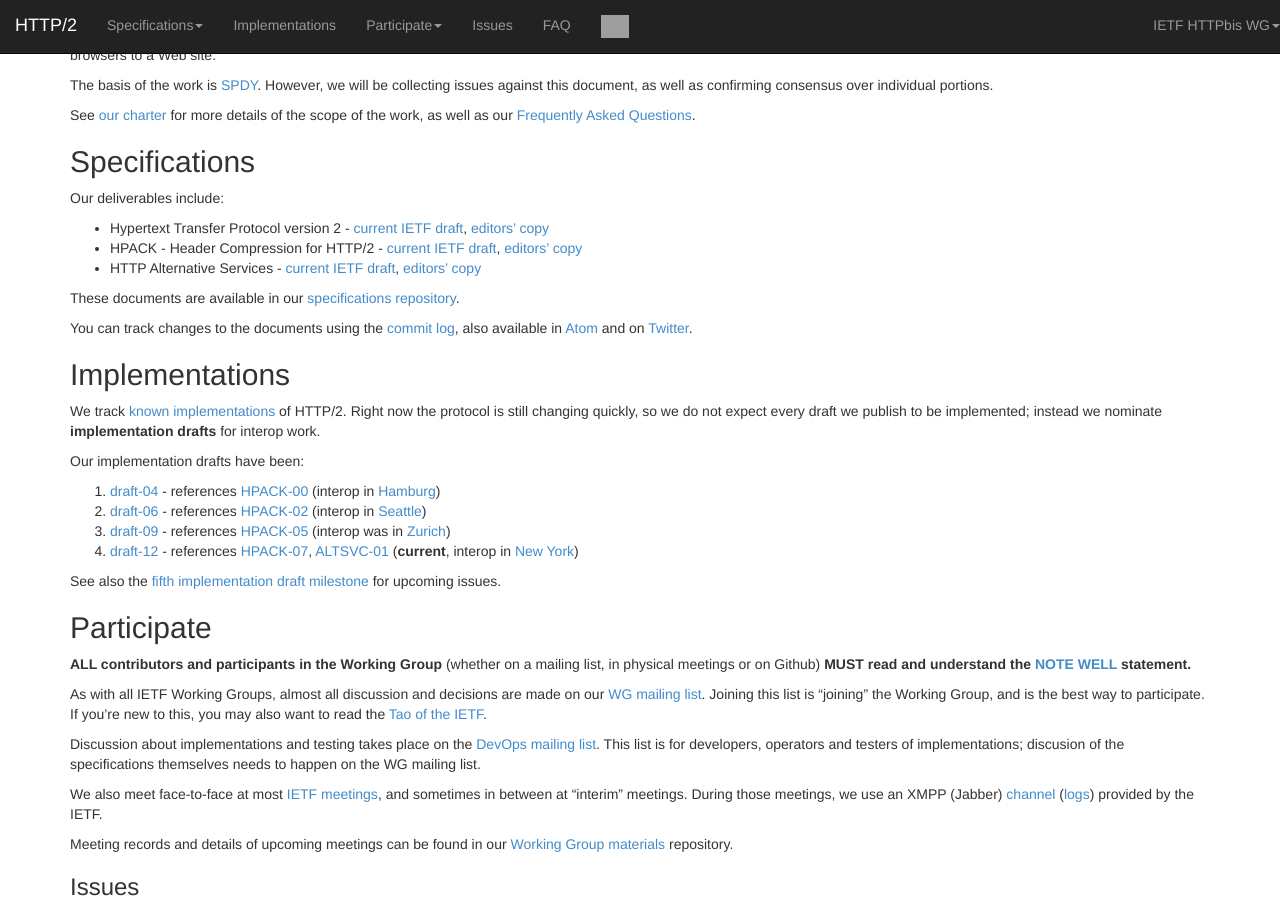
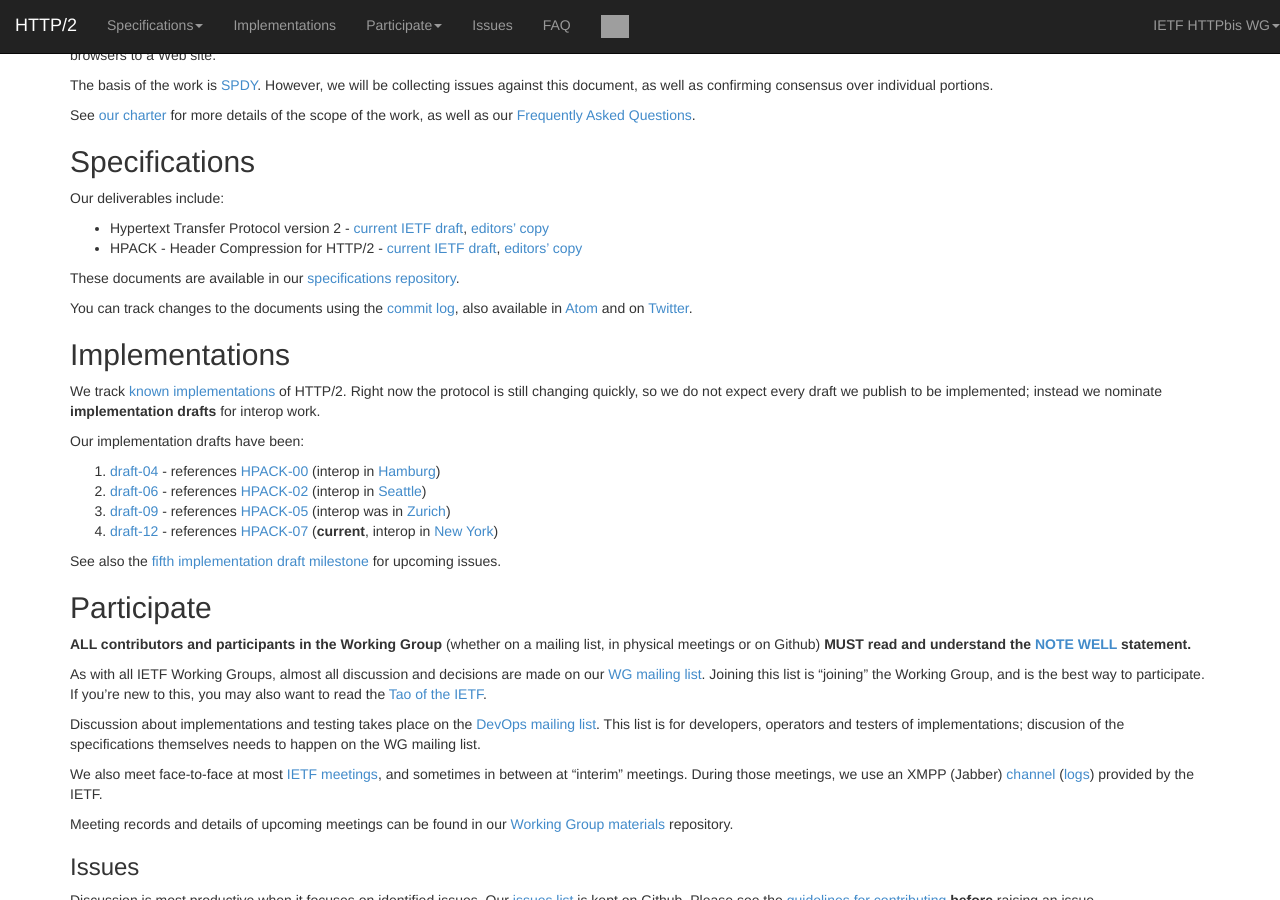
Before and after one commit to http2/http2.github.io, a Jekyll site: the page built from index.md, in a window 1280 px wide and 900 px high, scrolled down 597 px. Built offline with Jekyll 4.4.1, drawn with Linux system fonts in a browser that asks for light colours; comment, search, counter and statistics services are not loaded; grey boxes are pictures that could not be loaded.

Commit message:
update index

```diff
--- a/index.md
+++ b/index.md
@@ -35,7 +35,6 @@
 
 * Hypertext Transfer Protocol version 2 - [current IETF draft](http://tools.ietf.org/html/draft-ietf-httpbis-http2/), [editors' copy](http://http2.github.com/http2-spec/)
 * HPACK - Header Compression for HTTP/2 - [current IETF draft](http://tools.ietf.org/html/draft-ietf-httpbis-header-compression/), [editors' copy](http://http2.github.com/http2-spec/compression.html)
-* HTTP Alternative Services - [current IETF draft](http://tools.ietf.org/html/draft-ietf-httpbis-alt-svc/), [editors' copy](http://http2.github.com/http2-spec/alt-svc.html)
 
 These documents are available in our [specifications repository](https://github.com/http2/http2-spec).
 
@@ -56,8 +55,7 @@
 1. [draft-04](http://tools.ietf.org/html/draft-ietf-httpbis-http2-04) - references [HPACK-00](http://tools.ietf.org/html/draft-ietf-httpbis-header-compression-00) (interop in [Hamburg](https://github.com/http2/wg_materials/tree/master/interim-13-08))
 2. [draft-06](http://tools.ietf.org/html/draft-ietf-httpbis-http2-06) - references [HPACK-02](http://tools.ietf.org/html/draft-ietf-httpbis-header-compression-02) (interop in [Seattle](https://github.com/http2/wg_materials/tree/master/interim-13-10))
 3. [draft-09](http://tools.ietf.org/html/draft-ietf-httpbis-http2-09) - references [HPACK-05](http://tools.ietf.org/html/draft-ietf-httpbis-header-compression-05) (interop was in [Zurich](https://github.com/http2/wg_materials/tree/master/interim-14-01))
-4. [draft-12](http://tools.ietf.org/html/draft-ietf-httpbis-http2-12) - references [HPACK-07](http://tools.ietf.org/html/draft-ietf-httpbis-header-compression-07),
-   [ALTSVC-01](http://tools.ietf.org/html/draft-ietf-httpbis-alt-svc-01) (**current**, interop in [New York](https://github.com/http2/wg_materials/tree/master/interim-14-06))
+4. [draft-12](http://tools.ietf.org/html/draft-ietf-httpbis-http2-12) - references [HPACK-07](http://tools.ietf.org/html/draft-ietf-httpbis-header-compression-07) (**current**, interop in [New York](https://github.com/http2/wg_materials/tree/master/interim-14-06))
 
 See also the [fifth implementation draft milestone](https://github.com/http2/http2-spec/issues?milestone=5&state=open) for upcoming issues.
 
```
